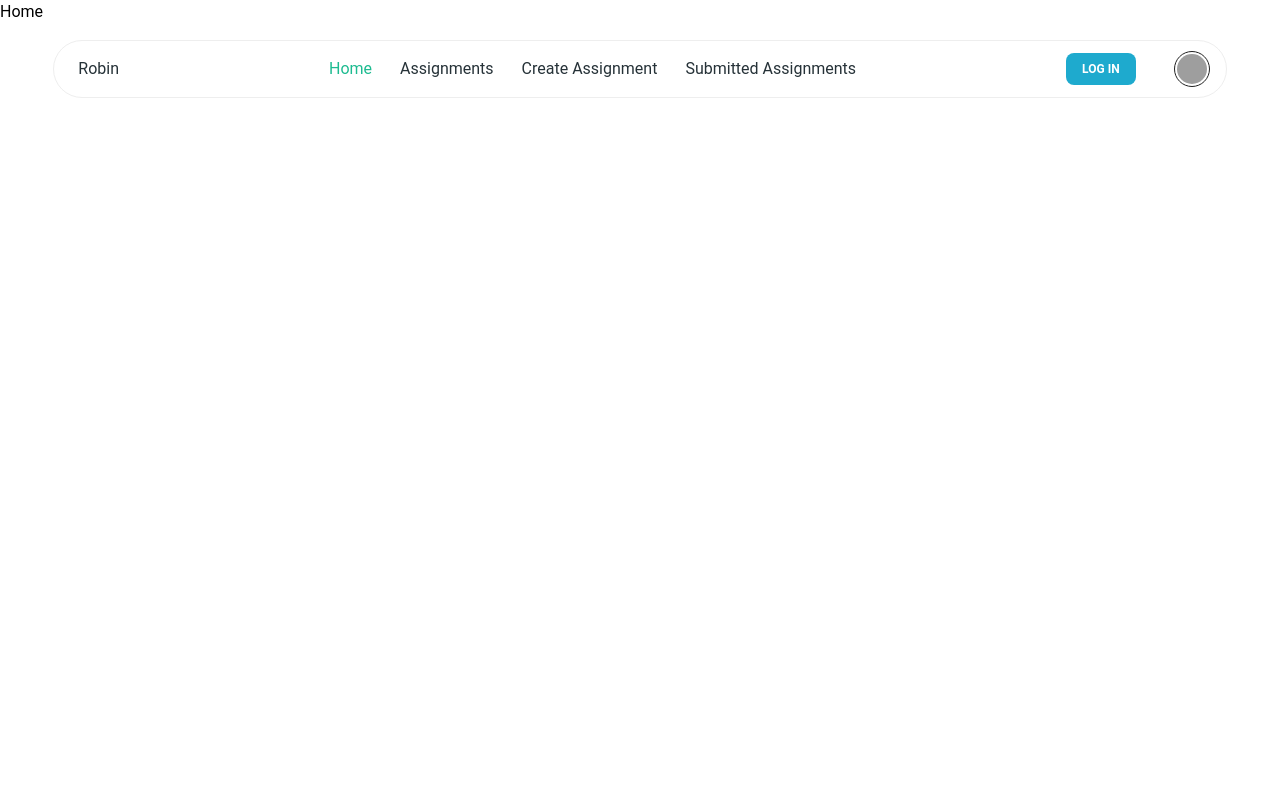
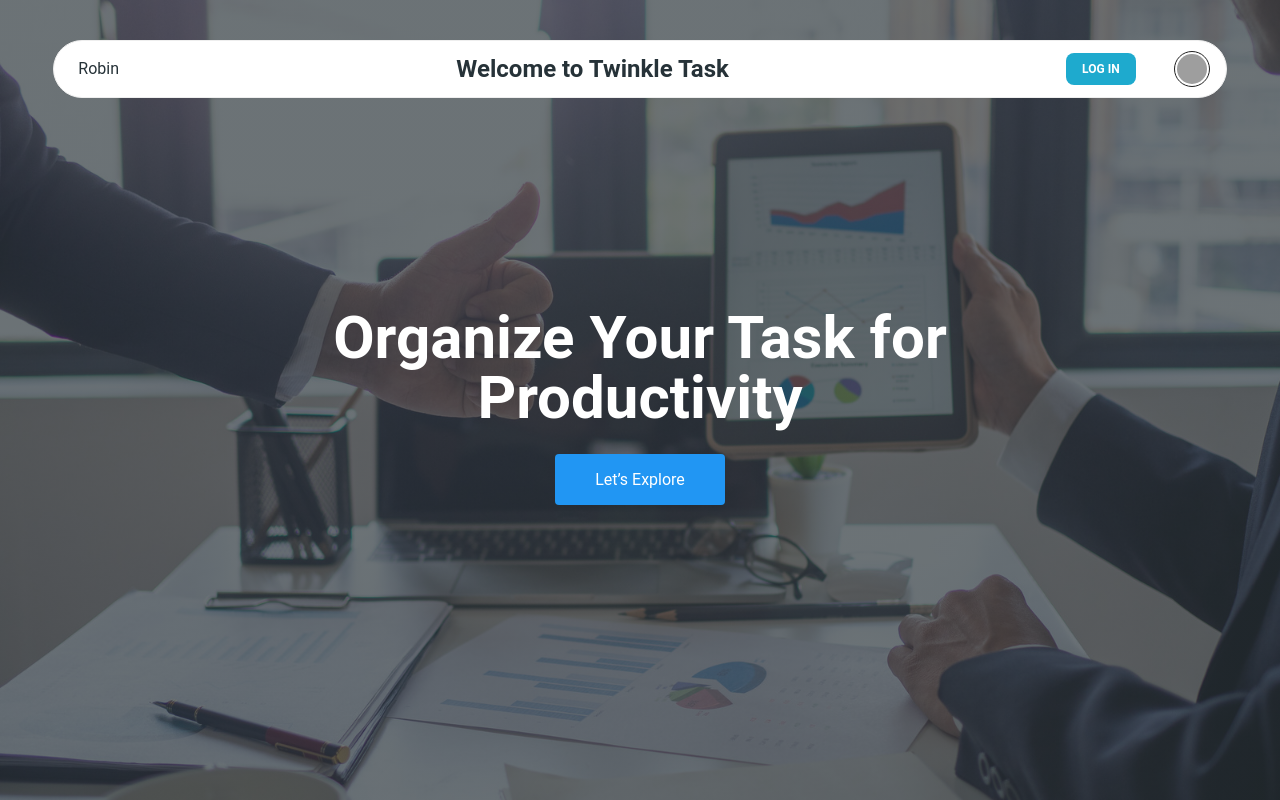
Before and after one commit to mdrobin45/task-Management-client, a React (Vite) app: page / in a window 1280 px wide. Built offline with nearby package versions, Linux system fonts and the light colour scheme; grey boxes are pictures that could not be loaded.

Commit message:
bannere added

```diff
--- a/src/Components/Header/Header.jsx
+++ b/src/Components/Header/Header.jsx
@@ -1,6 +1,5 @@
 import { Button } from "@material-tailwind/react";
 import { Link } from "react-router-dom";
-import NavList from "./NavList";
 import ProfileMenu from "./ProfileMenu";
 
 export function Header() {
@@ -15,7 +14,10 @@ export function Header() {
                   </Link>
                </div>
                <div>
-                  <NavList />
+                  {/* <NavList /> */}
+                  <h2 className="text-2xl font-bold">
+                     Welcome to Twinkle Task
+                  </h2>
                </div>
                <div className="flex items-center gap-3">
                   {/* {!user ? ( */}
--- a/src/Components/Header/MobileMenu/NavList.jsx
+++ b/src/Components/Header/MobileMenu/NavList.jsx
@@ -9,18 +9,13 @@ const NavList = () => {
             </NavLink>
          </li>
          <li>
-            <NavLink className="text-gray-900" to="/assignments">
-               Assignments
+            <NavLink className="text-gray-900" to="/dashboard">
+               Dashboard
             </NavLink>
          </li>
          <li>
-            <NavLink className="text-gray-900" to="/create-assignment">
-               Create Assignment
-            </NavLink>
-         </li>
-         <li>
-            <NavLink className="text-gray-900" to="/submitted-assignments">
-               Submitted Assignments
+            <NavLink className="text-gray-900" to="/profile">
+               Profile
             </NavLink>
          </li>
       </ul>
--- a/src/Components/Header/NavList.jsx
+++ b/src/Components/Header/NavList.jsx
@@ -8,13 +8,10 @@ const NavList = () => {
             <NavLink to="/">Home</NavLink>
          </li>
          <li>
-            <NavLink to="/assignments">Assignments</NavLink>
+            <NavLink to="/dashboard">Dashboard</NavLink>
          </li>
          <li>
-            <NavLink to="/create-assignment">Create Assignment</NavLink>
-         </li>
-         <li>
-            <NavLink to="/submitted-assignments">Submitted Assignments</NavLink>
+            <NavLink to="/profile">Profile</NavLink>
          </li>
       </ul>
    );
--- a/src/Pages/Home/Banner/Banner.jsx
+++ b/src/Pages/Home/Banner/Banner.jsx
@@ -0,0 +1,28 @@
+import { Link } from "react-router-dom";
+import bgImage from "../../../assets/images/banner.jpg";
+
+const Banner = () => {
+   return (
+      <div
+         className="text-center h-[100vh] flex flex-col items-center justify-center"
+         style={{
+            background: `linear-gradient(rgba(45,55,60,0.7) 100%,rgba(45,55,60,0.7) 100%), url(${bgImage})`,
+            backgroundPosition: "center top",
+            backgroundSize: "cover",
+            backgroundRepeat: "no-repeat",
+         }}>
+         <h2 className="text-4xl px-2 md:text-6xl leading-tight font-bold text-white lg:w-2/4">
+            Organize Your Task for Productivity
+         </h2>
+         <div className="mt-10">
+            <Link
+               to="/assignments"
+               className="bg-blue-500 px-10 mt-6 py-4 hover:bg-blue-700 text-white rounded">
+               Let’s Explore
+            </Link>
+         </div>
+      </div>
+   );
+};
+
+export default Banner;
--- a/src/Pages/Home/Home.jsx
+++ b/src/Pages/Home/Home.jsx
@@ -1,7 +1,9 @@
+import Banner from "./Banner/Banner";
+
 const Home = () => {
    return (
       <div>
-         <h2>Home</h2>
+         <Banner />
       </div>
    );
 };
```
Also changed, not shown: src/assets/images/banner.jpg (added).
